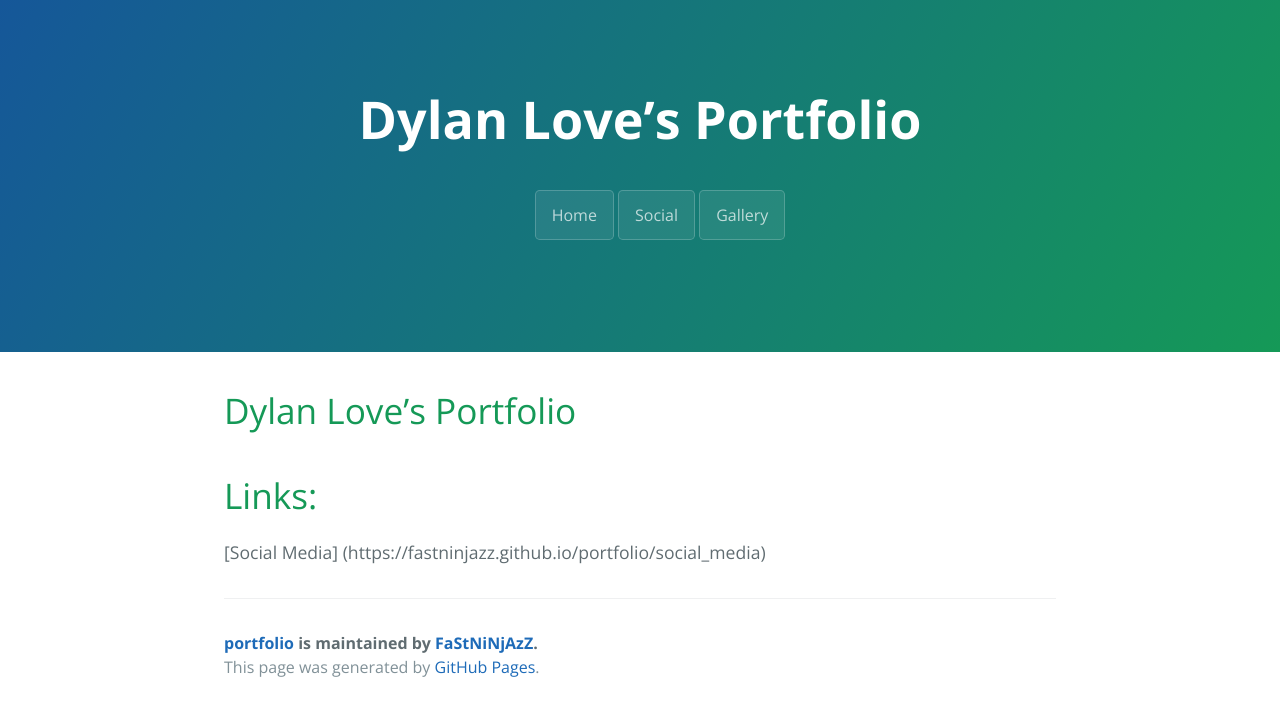
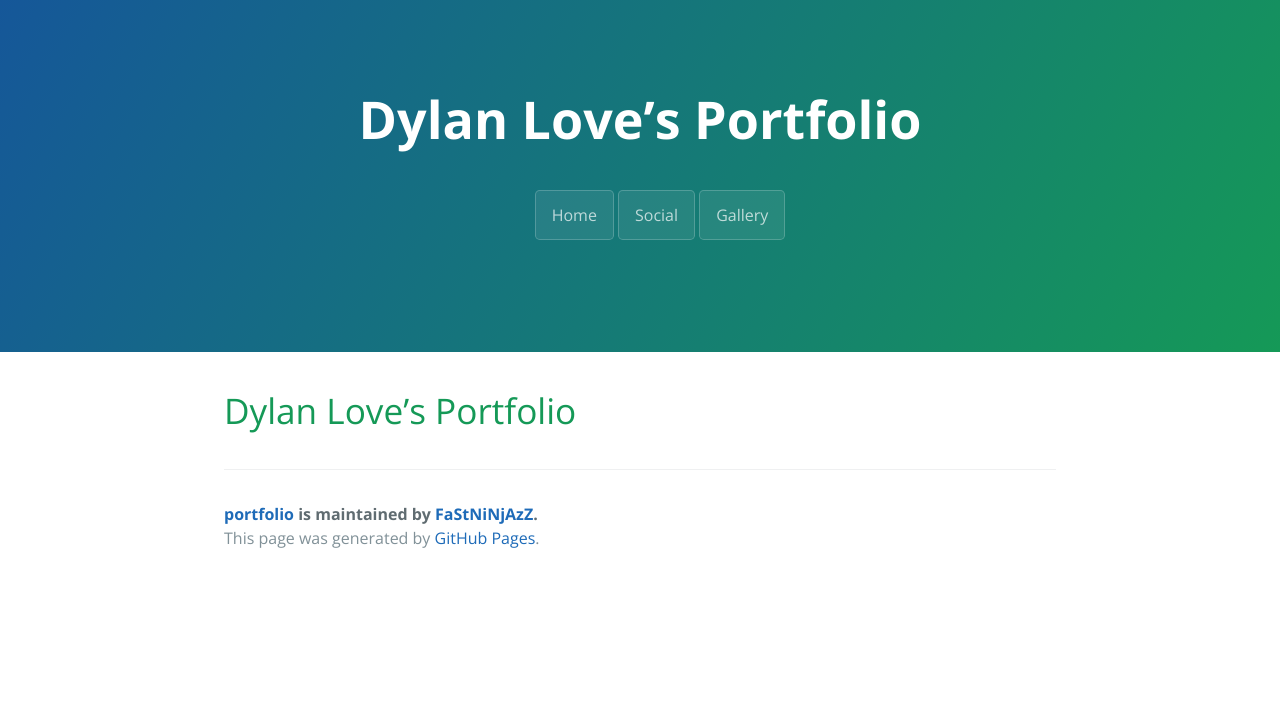
Before and after one commit to FaStNiNjAzZ/portfolio, a Jekyll site: the page built from index.md, in a window 1280 px wide. Shown: the top 716 px of the page. Built offline with Jekyll 4.4.1, drawn with Linux system fonts in a browser that asks for light colours; our own code applies the rules of GitHub Pages for plain Markdown files; the repository's description, which GitHub fills in, is left out.

Commit message:
Update index.md

```diff
--- a/index.md
+++ b/index.md
@@ -1,4 +1 @@
 # Dylan Love's Portfolio <br>
-
-# Links:
-[Social Media] (https://fastninjazz.github.io/portfolio/social_media)
```
